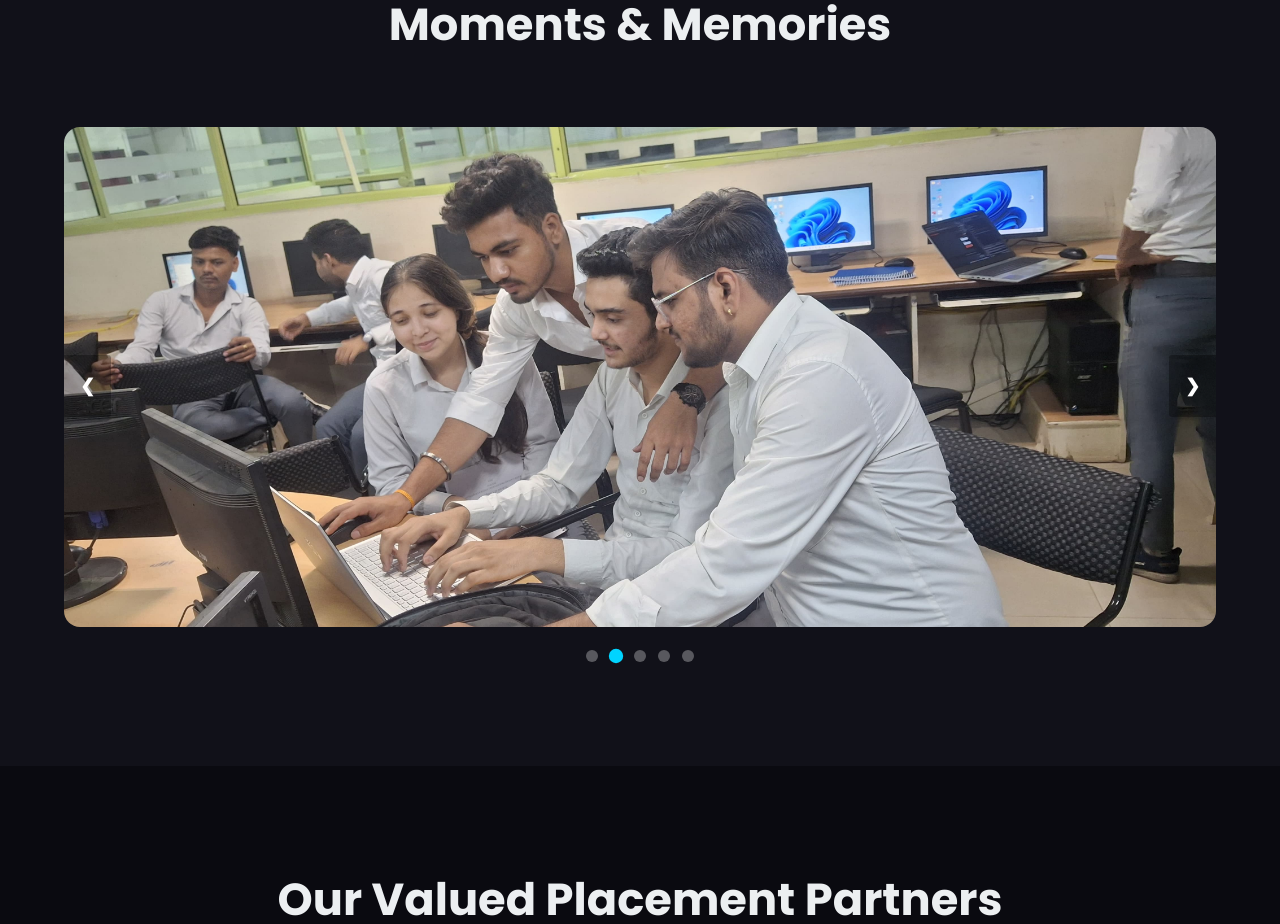
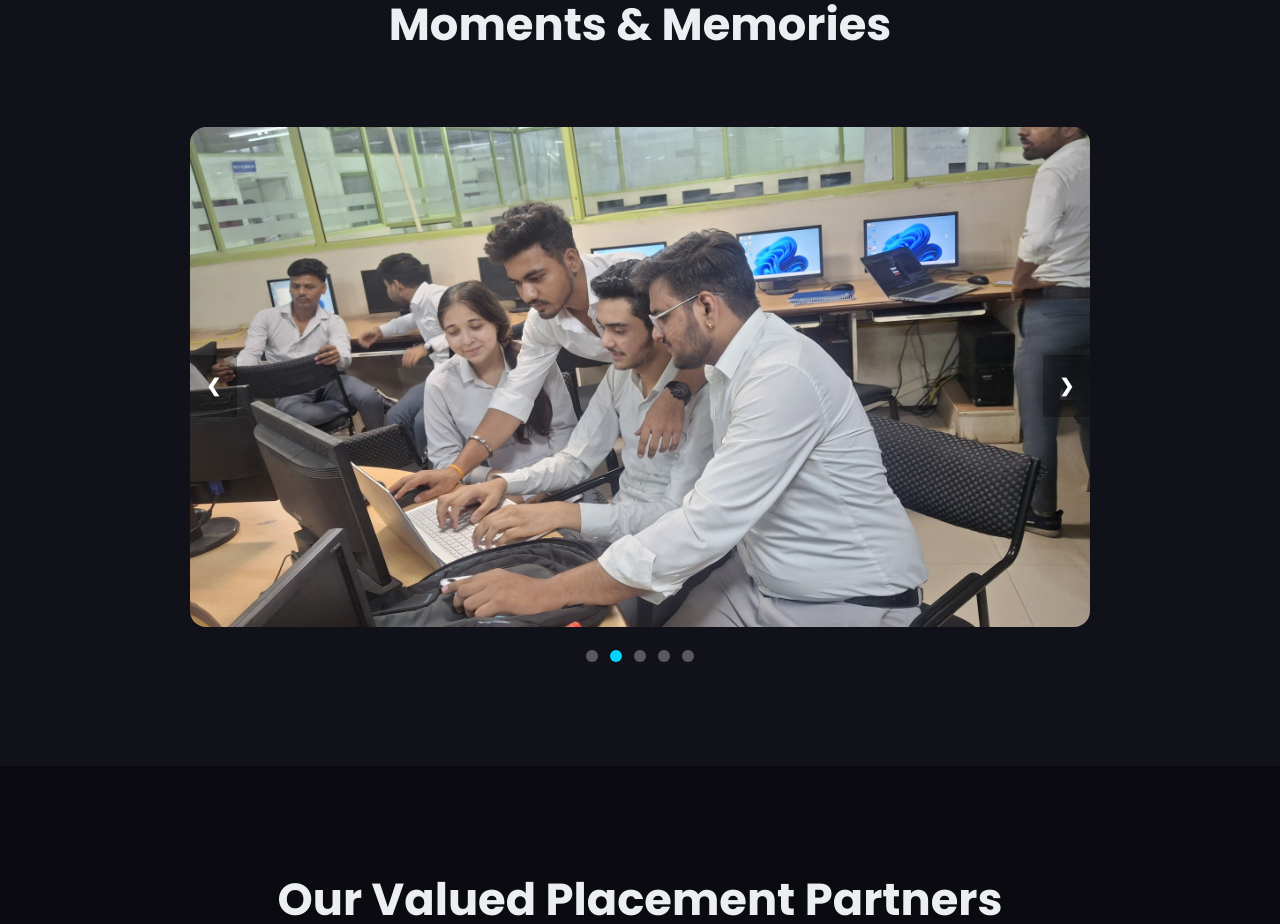
Before and after one commit to abhi6101/hack-react, a React (Vite) app: page / in a window 1280 px wide. Shown: the part 3740-4664 px from the top of the page. Built offline with nearby package versions, Linux system fonts and the light colour scheme; no server answers.

Commit message:
Revert "Refactor Home page: Extract inline styles, create scroll hook, and clean up code"
This reverts commit 3b61c9d8120a10edcb22f3aadaa95e1bcdbc951e.

```diff
--- a/src/hooks/useScrollAnimation.js
+++ /dev/null
@@ -1,32 +0,0 @@
-import { useEffect, useRef } from 'react';
-
-const useScrollAnimation = (options = { threshold: 0.1 }) => {
-    // We don't strictly need a ref for the observer if we just query the DOM,
-    // but React-way is often to use refs. However, since we are targeting a class name globally
-    // inside the component (legacy way), we'll keep the logic simple but wrapped.
-
-    // Better approach: Return a ref to attach to specific elements, but here
-    // we want to support multiple elements.
-
-    useEffect(() => {
-        const observer = new IntersectionObserver((entries) => {
-            entries.forEach(entry => {
-                if (entry.isIntersecting) {
-                    entry.target.classList.add('visible');
-                    // Optional: Stop observing once visible to save performance
-                    // observer.unobserve(entry.target);
-                }
-            });
-        }, options);
-
-        const elements = document.querySelectorAll('.animate-on-scroll');
-        elements.forEach((el) => observer.observe(el));
-
-        return () => {
-            elements.forEach((el) => observer.unobserve(el));
-            observer.disconnect();
-        };
-    }, []); // Empty dependency to run once on mount
-};
-
-export default useScrollAnimation;
--- a/src/pages/Home.jsx
+++ b/src/pages/Home.jsx
@@ -1,41 +1,53 @@
 import React, { useEffect, useState } from 'react';
 import { Link, useNavigate } from 'react-router-dom';
 import GlassCard from '../components/ui/GlassCard';
-import useScrollAnimation from '../hooks/useScrollAnimation';
 import '../styles/index.css';
-import '../styles/home.css';
-
-const GALLERY_IMAGES = [
-    "/images/4E9A7129-copy.jpg",
-    "/images/lab1.jpg",
-    "/images/Group-photo-1-copy-4.jpg",
-    "/images/fair.jpg",
-    "/images/DSCF2122-copy.jpg"
-];
 
 const Home = () => {
     const [user, setUser] = useState(null);
     const [currentImageIndex, setCurrentImageIndex] = useState(0);
-    const navigate = useNavigate();
 
-    // Custom Hook for Scroll Animations
-    useScrollAnimation();
+    const galleryImages = [
+        "/images/4E9A7129-copy.jpg",
+        "/images/lab1.jpg",
+        "/images/Group-photo-1-copy-4.jpg",
+        "/images/fair.jpg",
+        "/images/DSCF2122-copy.jpg"
+    ];
 
     const nextSlide = () => {
-        setCurrentImageIndex((prev) => (prev + 1) % GALLERY_IMAGES.length);
+        setCurrentImageIndex((prev) => (prev + 1) % galleryImages.length);
     };
 
     const prevSlide = () => {
-        setCurrentImageIndex((prev) => (prev - 1 + GALLERY_IMAGES.length) % GALLERY_IMAGES.length);
+        setCurrentImageIndex((prev) => (prev - 1 + galleryImages.length) % galleryImages.length);
     };
+
+    const navigate = useNavigate();
 
     // Auto-Slideshow Effect
     useEffect(() => {
-        const interval = setInterval(nextSlide, 5000);
+        const interval = setInterval(nextSlide, 5000); // 5 seconds
         return () => clearInterval(interval);
     }, []);
 
+    // Scroll Animation Observer
     useEffect(() => {
+        const observer = new IntersectionObserver((entries) => {
+            entries.forEach(entry => {
+                if (entry.isIntersecting) {
+                    entry.target.classList.add('visible');
+                }
+            });
+        }, { threshold: 0.1 });
+
+        document.querySelectorAll('.animate-on-scroll').forEach((el) => observer.observe(el));
+
+        return () => observer.disconnect();
+    }, []);
+
+    useEffect(() => {
+        // Check for logged in user using individual keys set by Login.jsx
         const storedUsername = localStorage.getItem('username');
         const storedRole = localStorage.getItem('userRole');
         const token = localStorage.getItem('authToken');
@@ -45,6 +57,12 @@ const Home = () => {
                 username: storedUsername,
                 role: storedRole || 'User'
             });
+        } else {
+            // Inconsistent state: Username but no token -> Clear it
+            if (storedUsername) {
+                localStorage.removeItem('username');
+                localStorage.removeItem('userRole');
+            }
         }
     }, []);
 
@@ -58,7 +76,7 @@ const Home = () => {
             {/* Hero Section */}
             <section className="hero">
                 <div className="hero-content">
-                    <h1 id="heroHeading" className="hero-heading-block">
+                    <h1 id="heroHeading" style={{ minHeight: 'auto', display: 'block' }}>
                         Launch Your Career with Ease!
                     </h1>
                     {user && (
@@ -86,7 +104,8 @@ const Home = () => {
                 </div>
             </section>
 
-            {/* NEW: Learning Roadmap Section */}
+
+            {/* NEW: Learning Roadmap Section (Learnext Inspired) */}
             <section className="roadmap-section animate-on-scroll">
                 <h2>Your Path to Success</h2>
                 <p className="subtitle">Follow our proven 4-step roadmap to land your dream job.</p>
@@ -198,27 +217,47 @@ const Home = () => {
             {/* Gallery Section */}
             <section className="gallery">
                 <h2>Moments & Memories</h2>
-                <div className="gallery-container">
+                <div className="slideshow-container" style={{ position: 'relative', overflow: 'hidden', height: '500px', borderRadius: '16px' }}>
+
                     {/* Active Image */}
-                    <div className="gallery-slide fade">
+                    <div className="mySlides fade" style={{ display: 'block', height: '100%', width: '100%' }}>
                         <img
-                            src={GALLERY_IMAGES[currentImageIndex]}
+                            src={galleryImages[currentImageIndex]}
                             alt={`Moments & Memories ${currentImageIndex + 1}`}
-                            className="gallery-image"
+                            style={{ width: '100%', height: '100%', objectFit: 'cover' }}
                         />
                     </div>
 
                     {/* Navigation Arrows */}
-                    <a className="gallery-nav gallery-prev" onClick={prevSlide}>&#10094;</a>
-                    <a className="gallery-nav gallery-next" onClick={nextSlide}>&#10095;</a>
+                    <a className="prev" onClick={prevSlide} style={{
+                        cursor: 'pointer', position: 'absolute', top: '50%', width: 'auto', padding: '16px', marginTop: '-22px',
+                        color: 'white', fontWeight: 'bold', fontSize: '18px', transition: '0.6s ease', borderRadius: '0 3px 3px 0',
+                        userSelect: 'none', left: '0', background: 'rgba(0,0,0,0.3)'
+                    }}>&#10094;</a>
+
+                    <a className="next" onClick={nextSlide} style={{
+                        cursor: 'pointer', position: 'absolute', top: '50%', width: 'auto', padding: '16px', marginTop: '-22px',
+                        color: 'white', fontWeight: 'bold', fontSize: '18px', transition: '0.6s ease', borderRadius: '3px 0 0 3px',
+                        userSelect: 'none', right: '0', background: 'rgba(0,0,0,0.3)'
+                    }}>&#10095;</a>
                 </div>
 
                 {/* Dots */}
-                <div className="gallery-dots-container">
-                    {GALLERY_IMAGES.map((_, idx) => (
+                <div style={{ textAlign: 'center', marginTop: '1rem' }}>
+                    {galleryImages.map((_, idx) => (
                         <span
                             key={idx}
-                            className={`gallery-dot ${idx === currentImageIndex ? 'active' : ''}`}
+                            className="dot"
+                            style={{
+                                cursor: 'pointer',
+                                height: '12px',
+                                width: '12px',
+                                margin: '0 6px',
+                                backgroundColor: idx === currentImageIndex ? 'var(--primary)' : 'rgba(255,255,255,0.3)',
+                                borderRadius: '50%',
+                                display: 'inline-block',
+                                transition: 'background-color 0.3s'
+                            }}
                             onClick={() => setCurrentImageIndex(idx)}
                         ></span>
                     ))}
@@ -263,9 +302,9 @@ const Home = () => {
             </section>
 
             {/* Contact Teaser Section */}
-            <section className="contact-teaser-section">
+            <section className="contact-teaser" style={{ textAlign: 'center', background: 'var(--surface-bg)' }}>
                 <h2>Ready to Start Your Journey?</h2>
-                <p className="subtitle contact-teaser-subtitle">
+                <p className="subtitle" style={{ maxWidth: '600px', margin: '0 auto 2rem' }}>
                     Have questions or need assistance? Our team is here to help you every step of the way.
                 </p>
                 <Link to="/contact" className="btn btn-primary">
--- a/src/styles/home.css
+++ /dev/null
@@ -1,98 +0,0 @@
-/* Extracted Styles for Home Page */
-
-.hero-heading-block {
-    min-height: auto;
-    display: block;
-}
-
-.gallery-container {
-    position: relative;
-    overflow: hidden;
-    height: 500px;
-    border-radius: 16px;
-}
-
-.gallery-slide {
-    display: block;
-    height: 100%;
-    width: 100%;
-}
-
-.gallery-image {
-    width: 100%;
-    height: 100%;
-    object-fit: cover;
-}
-
-.gallery-nav {
-    cursor: pointer;
-    position: absolute;
-    top: 50%;
-    width: auto;
-    padding: 16px;
-    margin-top: -22px;
-    color: white;
-    font-weight: bold;
-    font-size: 18px;
-    transition: 0.6s ease;
-    user-select: none;
-    background: rgba(0, 0, 0, 0.3);
-    z-index: 10;
-}
-
-.gallery-prev {
-    left: 0;
-    border-radius: 0 3px 3px 0;
-}
-
-.gallery-next {
-    right: 0;
-    border-radius: 3px 0 0 3px;
-}
-
-.gallery-nav:hover {
-    background: rgba(0, 0, 0, 0.8);
-}
-
-.gallery-dots-container {
-    text-align: center;
-    margin-top: 1rem;
-}
-
-.gallery-dot {
-    cursor: pointer;
-    height: 12px;
-    width: 12px;
-    margin: 0 6px;
-    background-color: rgba(255, 255, 255, 0.3);
-    border-radius: 50%;
-    display: inline-block;
-    transition: background-color 0.3s;
-}
-
-.gallery-dot.active {
-    background-color: var(--primary);
-    transform: scale(1.2);
-}
-
-.contact-teaser-section {
-    text-align: center;
-    background: var(--surface-bg);
-}
-
-.contact-teaser-subtitle {
-    max-width: 600px;
-    margin: 0 auto 2rem;
-}
-
-/* Scroll Animation Class (controlled by JS) */
-.animate-on-scroll {
-    opacity: 0;
-    transform: translateY(30px);
-    transition: opacity 0.8s ease-out, transform 0.8s ease-out;
-}
-
-.animate-on-scroll.visible {
-    opacity: 1;
-    transform: translateY(0);
-}
```
